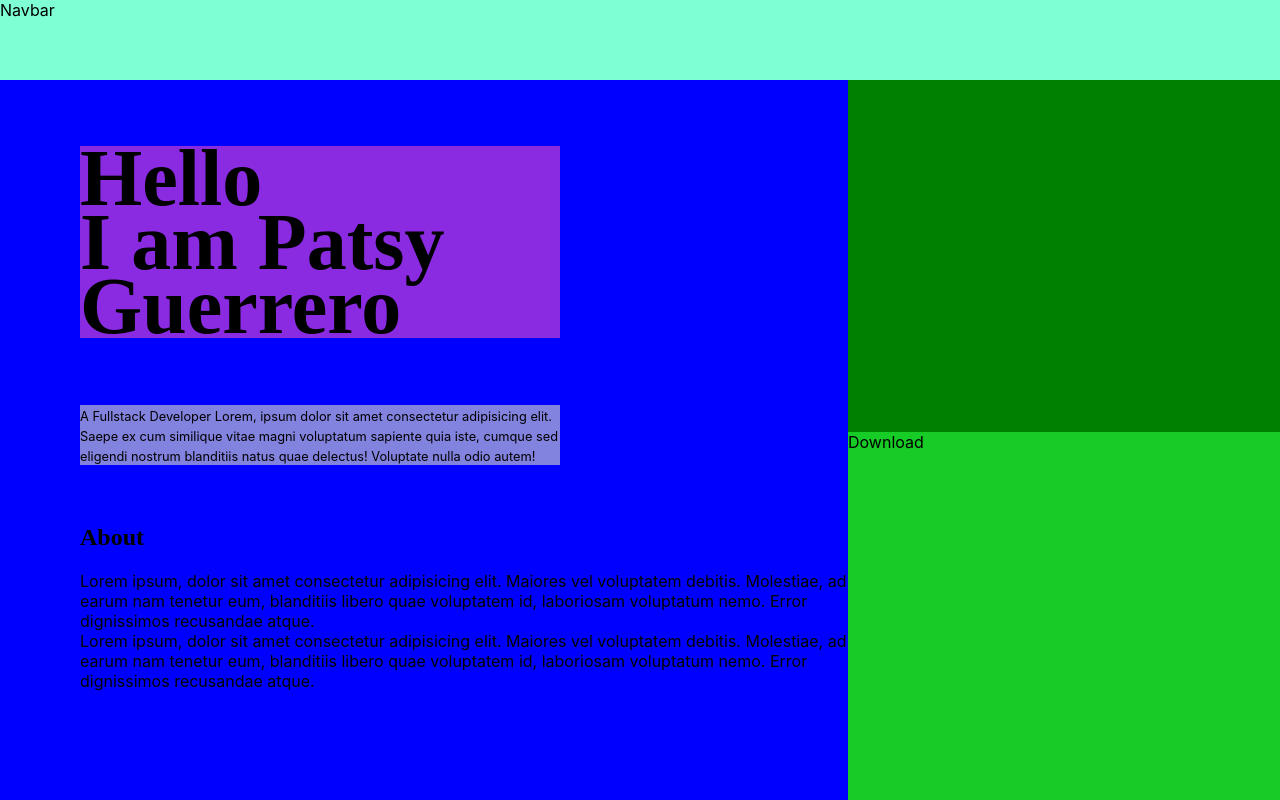
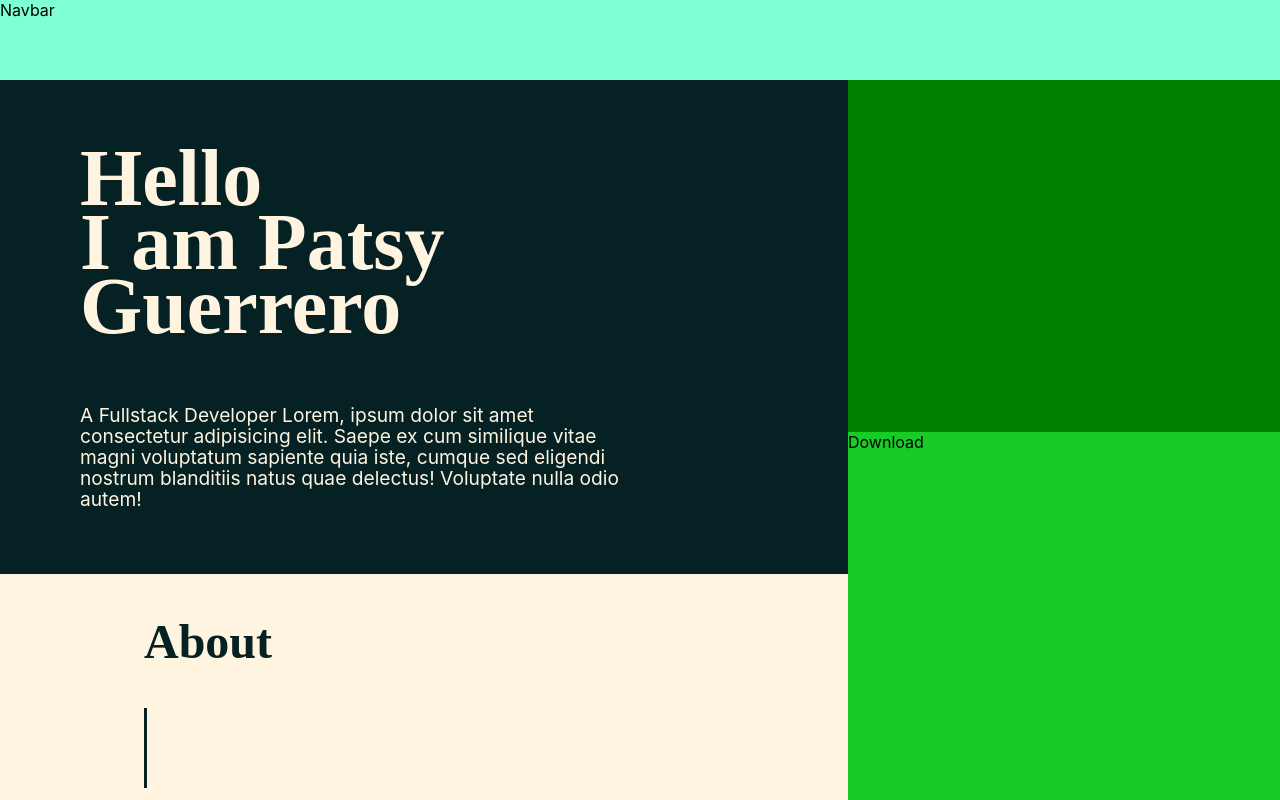
Before and after one commit to PatsyGuerrero/Portfolio, a React (Create React App) app in the folder portfolio/: page / in a window 1280 px wide. Shown: the top 800 px of the page. Built offline with nearby package versions, Linux system fonts and the light colour scheme.

Commit message:
defino variables necesarias y refactoreo css en home y about(DRY)

```diff
--- a/portfolio/src/components/About.module.scss
+++ b/portfolio/src/components/About.module.scss
@@ -1,36 +1,34 @@
 // @import "vars";
 @import "../sassVariables/variables.scss";
 
-@media (max-width: (map-get($breakpoints, medium))) {
-    body {
-        background-color: salmon;
+.containerFirstDescription , .containerSecondDescription{
+    width: 90%;
+    max-width: 40rem;
 }
 .container{
-        background-color: blue;
-        width: 100vw;
+    background-color: $color-text-primary;
     height: fit-content;
     display: flex;
     justify-content: center;
     align-items: center;
     padding-left: $padding-base-mobile;
-        padding-bottom: 2rem;
-        // margin-top: 4.2rem !important;
-        // z-index: 2;
+    padding-bottom: 3rem;
     .vl {
-            border-left: 3px solid green;
+        // border-left: 3px solid green;
+        border-left: 3px solid $primary-color;
         height: 3rem;
         margin: 0 0 1rem 0;
+    }
+    h2, span{
+        color: $primary-color;
     }
 }
 .containerGrap{
     // height: 25rem;
     .containerTitle{
-            // background-color: blueviolet;
-            background-color: red;
         h2{
             font-size: 3rem;
             font-family: 'Open Sans ';
-                // line-height: 3rem;
         }
     }
     .containerFirstDescription , .containerSecondDescription{
@@ -38,8 +36,7 @@
         font-family: -apple-system, BlinkMacSystemFont, 'Segoe UI', 'Roboto', 'Oxygen', 'Ubuntu', 'Cantarell', 'Fira Sans', 'Droid Sans', 'Helvetica Neue', sans-serif;;
     }
     .containerFirstDescription{
-            width: 90%;
-            background-color: rgb(94, 107, 35);
+        // background-color: rgb(94, 107, 35);
         text-align: start;
         font-weight: 700;
         margin-bottom: 1rem;
@@ -50,9 +47,17 @@
         }
 
     }
-        .containerSecondDescription{
-            // width: 98%;
-            background-color: seagreen;
+}
+@media (max-width: (map-get($breakpoints, medium))) {
+    // body {
+    //     background-color: salmon;
+    // }
+    .container{
+        width: 100vw;
+        padding-left: $padding-base-mobile;
+        .vl {
+            height: 3rem;
+            margin: 0 0 1rem 0;
         }
     }
 }
@@ -62,87 +67,24 @@
     //     background-color: salmon;
     // }
     .container{
-        background-color: blue;
         width: $width-min-medium ;
-        height: 25rem ;
-        // position: absolute;
-        display: flex;
-        // justify-content: center;
-        // align-items: center;
-        // top: 10px;
-        // margin-top: $height-navbar;
         padding-left: $padding-base-medium;
-        padding-bottom: 1.5rem;
-        // z-index: 99;
+        .vl {
+            // border-left: 3px solid green;
+            height: 5rem;
+            margin: 0 0 1rem 0;
+        }
     }
 }
 
 @media (min-width: (map-get($breakpoints, large))) {
     .container{
-        background-color: blue;
-        width: $width-min-medium ;
-        height: 25rem ;
-        // position: absolute;
-        display: flex;
-        // justify-content: center;
-        // align-items: center;
-        // top: 10px;
-        // margin-top: $height-navbar;
+        width: $width-min-medium;
         padding-left: $padding-base-large;
-        padding-bottom: 1.5rem;
-        // z-index: 99;
+        .vl {
+            // border-left: 3px solid green;
+            height: 5rem;
+            margin: 0 0 1rem 0;
         }
     }
-
-// .container{
-//     background-color:lightcoral;
-//     width: 50vw;
-//     height: 40rem;
-//     display: flex;
-//     justify-content: center;
-//     .containerGrap{
-//         width: 90%;
-//         display: flex;
-//         flex-direction: column;
-//         justify-content: space-around;
-//         margin-bottom: 1rem;
-//         // align-items: center;
-//     }
-//     .containerTitle{
-//         // align-self: flex-start;
-//         display: flex;
-//         justify-content: center;
-//         text-align: start;
-//         width: fit-content;
-//         margin: 0;
-//         // height: 5rem;
-//         background-color: red;
-//         // line-height: 5rem;
-//     }
-//     h2{
-//         background-color: lightcyan;
-//         font-size: 4rem;
-//     }
-//     .vl {
-//         border-left: 6px solid green;
-//         height: 5rem;
-//     }
-//     span{
-//         font-size: 1.3rem;
-//     }
-//     .containerFirstDescription{
-//         background-color: royalblue;
-//         text-align: start;
-//         .fristDescription{
-//             font-weight: 600;
-//             // background-color: salmon;
-//         }
-//     }
-//     .containerSecondDescription{
-//         background-color: red;
-//         text-align: start;
-//         // .secondDescription{
-//         //     // background-color: royalblue;
-//         // }
-//     }
-// }
+}
--- a/portfolio/src/components/Experience.module.scss
+++ b/portfolio/src/components/Experience.module.scss
@@ -7,12 +7,14 @@
         width: 100%;
         height: fit-content;
         text-align: left;
-
+        padding-left: $padding-base-mobile;
         .iconos{
             display:block;
             width: 100%;
             height: 80vh;
-            background-color: #003333;
+            background-color: $primary-color;
+            margin-left: -$padding-base-mobile;
+            padding-right: $padding-base-mobile;
         }
 
         .elements{
@@ -20,7 +22,7 @@
             justify-content: flex-start;
             align-items: flex-start;
             flex-direction: column;
-            margin-left: $padding-base-mobile;
+            // margin-left: $padding-base-mobile;
             margin-right: 1.5rem;
             margin-top: 0.1rem;
 
@@ -60,6 +62,8 @@
             width: 100%;
             height: 30vh;
             //background-color: #003333;
+            margin-left: -$padding-base-medium;
+            padding-right: $padding-base-medium;
             background-color: #0ae4d2;
         }
 
@@ -68,7 +72,7 @@
             justify-content: flex-start;
             align-items: flex-start;
             flex-direction: column;
-            margin-left: 3rem;
+            // margin-left: 3rem;
             margin-right: 3rem;
             margin-top: 3rem;
 
@@ -106,7 +110,9 @@
         display:block;
         width: 100%;
         height: 30vh;
-        // background-color: #003333;
+        margin-left: -$padding-base-large;
+        padding-right: $padding-base-large;
+        background-color: #003333;
     }
 
     .elements{
@@ -114,7 +120,7 @@
         justify-content: flex-start;
         align-items: flex-start;
         flex-direction: column;
-        margin-left: 5rem;
+        // margin-left: 5rem;
         margin-right: 5rem;
         margin-top: 3rem;
 
--- a/portfolio/src/components/Home.module.scss
+++ b/portfolio/src/components/Home.module.scss
@@ -1,32 +1,40 @@
 @import "../sassVariables/variables.scss";
+.container{
+    h1 , span{
+        color: $color-text-primary;
+    }
+    background-color: $primary-color;
+    height: fit-content;
+    padding-bottom: $padding-bottom-component;
+    .containerTitle{
+        width: 100% ;
+        text-align: start;
+        h1{
+            font-family: 'Open Sans ';
+        }
+
+    }
+    .containerDescription{
+        z-index: 99;
+        text-align: start;
+    }
+}
 
 @media (max-width: (map-get($breakpoints, medium))-1) {
     .container{
-        background-color: $primary-color;
-        // background-color: plum;
         width: 100%;
-        height: fit-content;
-        padding-bottom: 1.5rem;
         padding-left: $padding-base-mobile;
         .containerTitle{
-            width: 100% ;
-            background-color: blueviolet;
-            text-align: start;
             h1{
-                font-size: 3rem ;
-                font-family: 'Open Sans ';
-                line-height: 3rem ;
+                font-size: $h1-title-mobile;
+                line-height: $h1-title-mobile;
             }
         }
         .containerDescription{
-            width: 100%;
-            max-width: 20rem ;
-            background-color: rgb(130, 130, 223);
-            text-align: start;
-
+            width: 90vw;
+            max-width: $max-width-container-description-mobile;
             span{
-                // background-color: brown;
-                font-size: 0.8rem ;
+                font-size: $font-size-home-span;
                 line-height: -1.3rem;
             }
 
@@ -37,40 +45,24 @@
 
 @media (min-width: (map-get($breakpoints, medium))) and (max-width: (map-get($breakpoints, large))-1) {
     .container{
-        background-color: blue;
         width: $width-min-medium ;
-        height: 25rem ;
-        // position: absolute;
         display: flex;
-        // justify-content: center;
-        // align-items: center;
-        // top: 10px;
-        // margin-top: $height-navbar;
         padding-left: $padding-base-medium;
-        padding-bottom: 1.5rem;
-        // z-index: 99;
     }
     .containerTitle{
-        width: 100% ;
-        background-color: blueviolet;
-        text-align: start;
+        h1{
+            font-size: $h1-title-large;
+            line-height: $h1-title-large - 1rem;
+        }
     }
     .containerDescription{
         width: 100%;
-        max-width: 30rem;
-        background-color: rgb(130, 130, 223);
-        text-align: start;
-
+        max-width: $max-width-container-description-large;
         span{
-            font-size: 0.8rem ;
-            line-height: 1rem ;
+            font-size: $font-size-home-span ;
+            line-height: 1.3rem ;
         }
 
-    }
-    h1{
-        font-size: 5rem;
-        font-family: 'Open Sans ';
-        line-height: 4rem;
     }
 }
 
@@ -79,39 +71,24 @@
         background-color: rgb(114, 218, 250);
     }
     .container{
-        background-color: blue;
-        width: $width-min-medium ;
-        height: 25rem ;
-        // position: absolute;
+        width: $width-min-medium;
         display: flex;
-        // justify-content: center;
-        // align-items: center;
-        // top: 10px;
-        // margin-top: $height-navbar;
         padding-left: $padding-base-large;
-        padding-bottom: 1.5rem;
-        // z-index: 99;
     }
     .containerTitle{
-        width: 100% ;
-        background-color: blueviolet;
-        text-align: start;
+        h1{
+            font-size: $h1-title-large;
+            line-height: $h1-title-large - 1rem;
+        }
     }
+
     .containerDescription{
         width: 100%;
-        max-width: 30rem;
-        background-color: rgb(130, 130, 223);
-        text-align: start;
-
+        max-width: $max-width-container-description-large;
         span{
-            font-size: 0.8rem ;
-            line-height: 1rem ;
+            font-size: $font-size-home-span;
+            line-height: 1.3rem ;
         }
 
     }
-    h1{
-        font-size: 5rem;
-        font-family: 'Open Sans ';
-        line-height: 4rem;
-    }
 }
--- a/portfolio/src/sassVariables/_variables.scss
+++ b/portfolio/src/sassVariables/_variables.scss
@@ -26,7 +26,6 @@ $margin-top: 5rem;
 $box-shadow-base : rgba(0, 0, 0, 0.35) 0px 5px 15px;
 $box-shadow-button: rgba(0, 0, 0, 0.3) 0px 19px 38px, rgba(0, 0, 0, 0.22) 0px 15px 12px;
 $padding-base: 8px 10px !default;
-$primary-color: #052123;
 // variables nuevas
 $height-container-photo: 25rem;
 // variable para el alto de la navbar
@@ -37,6 +36,16 @@ $padding-base-medium: 3rem;
 $padding-base-large: 5rem;
 // ancho de los componenetes
 $width-min-medium: 60vw;
+//
+$font-size-home-span: 1.2rem;
+$padding-bottom-component: 4rem;
+//
+$h1-title-mobile: 3rem;
+$h1-title-large: 5rem;
+$max-width-container-description-mobile: 25rem;
+$max-width-container-description-large: 35rem;
+$color-text-primary: #fff4e0;
+$primary-color: #052123;
 
 @mixin element-label-focus {
     color: #377D6A;
```
Lines whose indentation alone changed are shown as unchanged.
